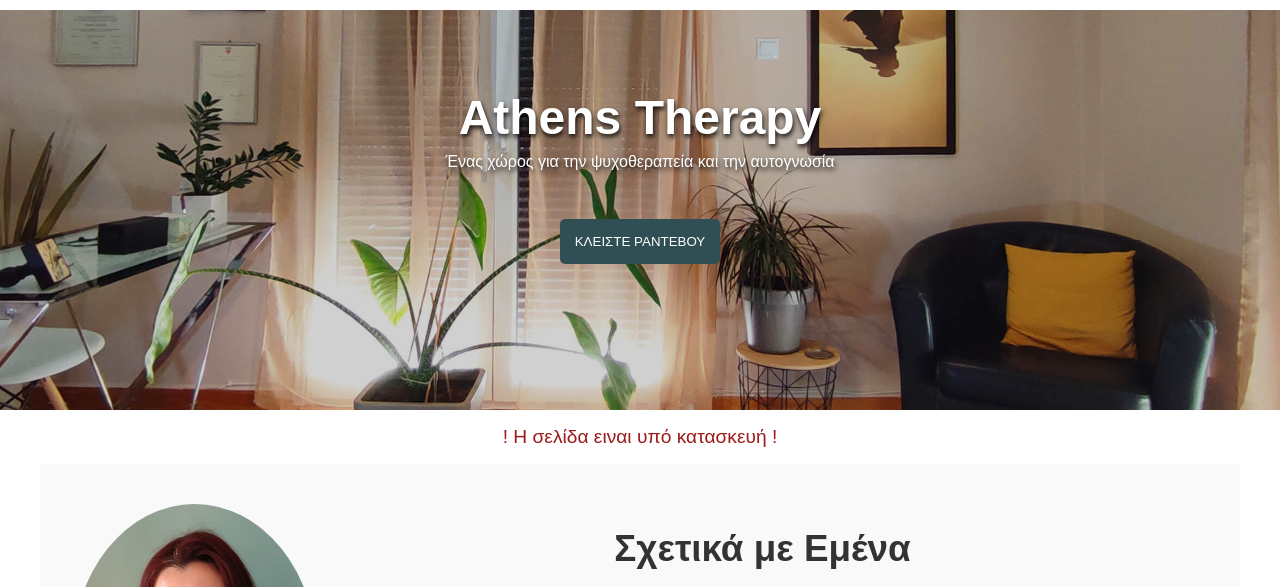
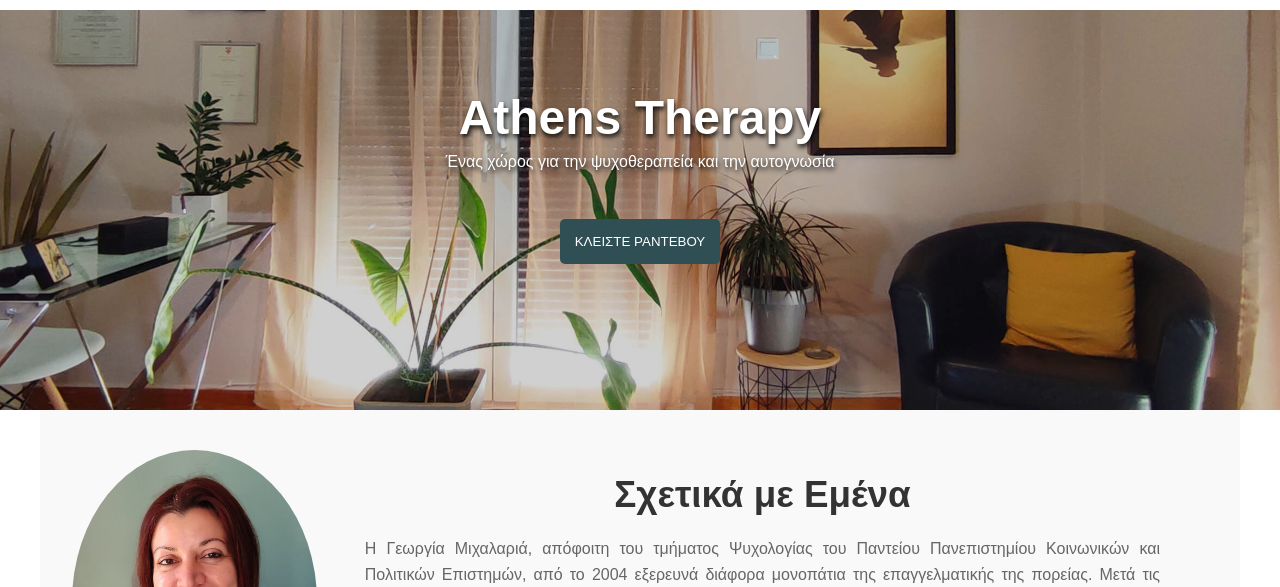
Before and after one commit to 3vilBonobo/athens-therapy.gr, a plain HTML site: page index.html in a window 1280 px wide. Shown: the part 188-775 px from the top of the page. Drawn offline with Linux system fonts and the light colour scheme.

Commit message:
remove under construction

```diff
--- a/index.html
+++ b/index.html
@@ -39,24 +39,7 @@
           </ul>
         </div>
       </nav>
-      <!-- <nav>
-        <div class="logo">
-          <img src="logo7_new.jpg" alt="Athens Therapy Logo" />
-        </div>
-        <ul class="menu">
-          <li><a href="#home">ΑΡΧΙΚΗ</a></li>
-          <li><a href="#about">ΠΡΟΦΙΛ</a></li>
-          <li><a href="#services">ΥΠΗΡΕΣΙΕΣ</a></li>
-          <li><a href="#our-space">Ο ΧΩΡΟΣ ΜΑΣ</a></li>
-          <li><a href="#faq">FAQ</a></li>
-          <li><a href="#contact">ΕΠΙΚΟΙΝΩΝΙΑ</a></li>
-        </ul>
-        <div class="burger-menu">
-          <div class="line"></div>
-          <div class="line"></div>
-          <div class="line"></div>
-        </div>
-      </nav> -->
+
       <div class="hero" id="home">
         <h1 class="hero-title">Athens Therapy</h1>
         <p class="hero-text">
@@ -66,7 +49,7 @@
           <button class="hero-btn">ΚΛΕΙΣΤΕ ΡΑΝΤΕΒΟΥ</button></a
         >
       </div>
-      <p class="under-construction">! Η σελίδα ειναι υπό κατασκευή !</p>
+
     </header>
 
     <!-- About Me Section -->
```
Also changed, not shown: styles.css (+0 -40 lines).
